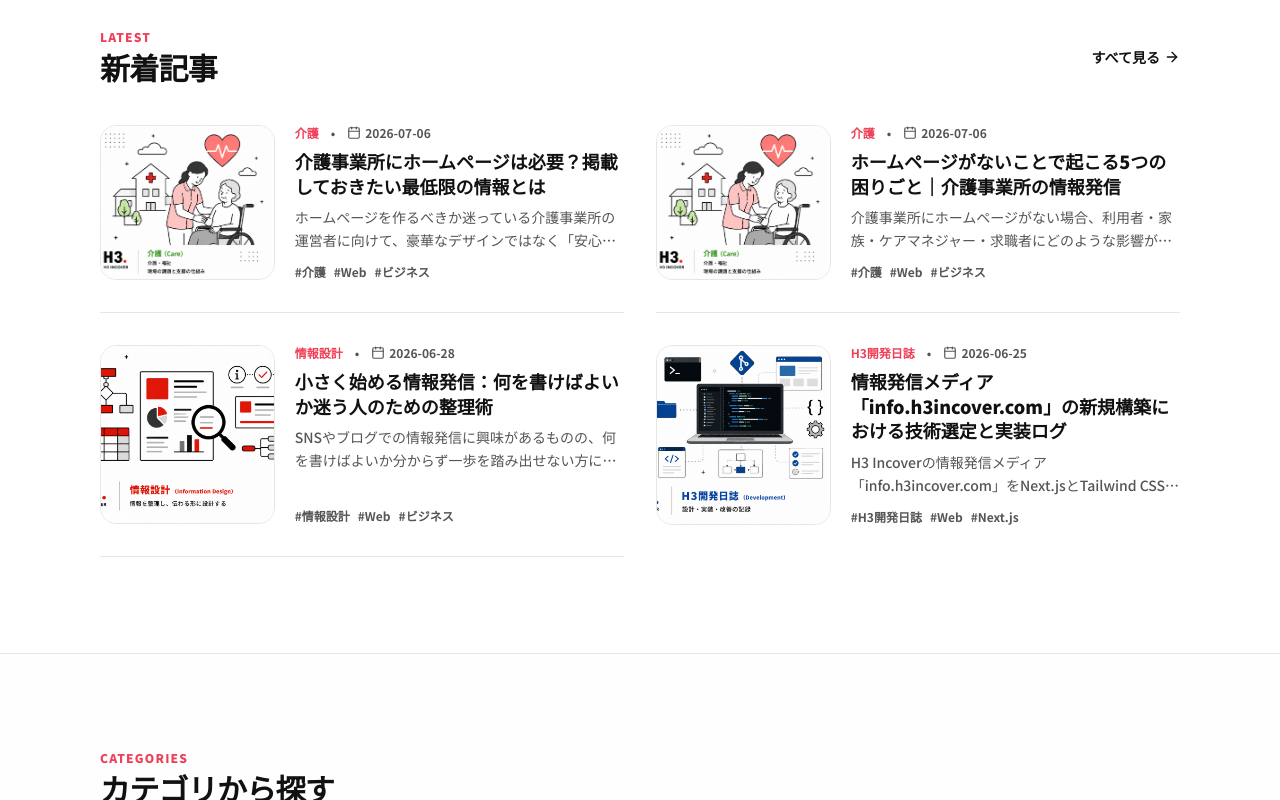
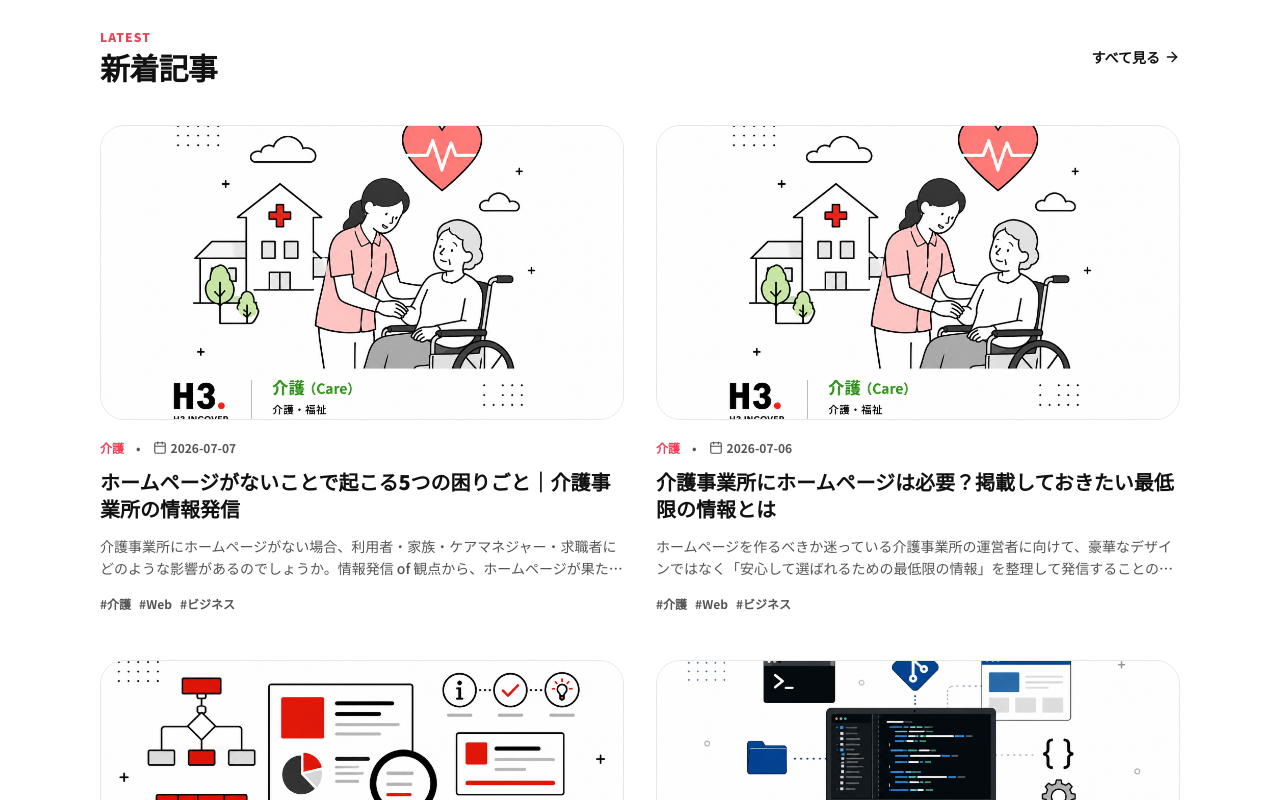
Before and after one commit to H3INCOVER/info.h3incover.com, a Next.js app: page / in a window 1280 px wide. Shown: the part 1520-2320 px from the top of the page. Built offline with nearby package versions, Linux system fonts and the light colour scheme.

Commit message:
fix: Improve latest posts layout and ordering

```diff
--- a/src/app/page.tsx
+++ b/src/app/page.tsx
@@ -128,16 +128,14 @@ export default function Home() {
             </Link>
           </div>
 
-          <div className="grid grid-cols-1 md:grid-cols-2 gap-8">
+          <div className="grid grid-cols-1 md:grid-cols-2 gap-x-8 gap-y-12">
             {latestPosts.map((post) => (
-              <article
-                key={post.slug}
-                className="group flex flex-col sm:flex-row gap-5 border-b border-brand-border pb-8 last:border-0"
-              >
+              <article key={post.slug} className="group flex flex-col justify-between">
+                <div>
                   {/* アイキャッチ画像 */}
                   <Link
                     href={`/posts/${post.slug}`}
-                  className="block relative w-full sm:w-1/3 aspect-video sm:aspect-square md:aspect-video rounded-2xl overflow-hidden border border-brand-border bg-brand-bg-soft flex-shrink-0"
+                    className="block relative w-full aspect-video rounded-3xl overflow-hidden mb-5 border border-brand-border bg-brand-bg-soft"
                   >
                     <ImageWithFallback
                       src={post.eyecatch}
@@ -147,9 +145,7 @@ export default function Home() {
                     />
                   </Link>
 
-                <div className="flex flex-col justify-between flex-grow">
-                  <div>
-                    <div className="flex items-center gap-3 text-xs font-bold text-brand-muted mb-2">
+                  <div className="flex items-center gap-3 text-xs font-bold text-brand-muted mb-3">
                     <span className="text-brand-red">{post.category}</span>
                     <span>•</span>
                     <span className="flex items-center gap-1">
@@ -157,15 +153,18 @@ export default function Home() {
                       {post.publishedAt}
                     </span>
                   </div>
+
                   <Link href={`/posts/${post.slug}`}>
-                      <h3 className="text-lg font-black text-brand-black leading-snug group-hover:text-brand-red transition-colors duration-200 mb-2">
+                    <h3 className="text-xl font-black text-brand-black leading-snug group-hover:text-brand-red transition-colors duration-200 mb-3">
                       {post.title}
                     </h3>
                   </Link>
-                    <p className="text-sm text-brand-muted font-medium line-clamp-2 leading-relaxed mb-3">
+
+                  <p className="text-sm text-brand-muted font-medium line-clamp-2 leading-relaxed mb-4">
                     {post.description}
                   </p>
                 </div>
+
                 <div className="flex flex-wrap gap-2">
                   {post.tags.map((tag) => (
                     <Link
@@ -176,7 +175,6 @@ export default function Home() {
                       #{tag}
                     </Link>
                   ))}
-                  </div>
                 </div>
               </article>
             ))}
--- a/src/content/posts/care-website-absence-problems.md
+++ b/src/content/posts/care-website-absence-problems.md
@@ -1,7 +1,7 @@
 ---
 title: "ホームページがないことで起こる5つの困りごと｜介護事業所の情報発信"
 description: "介護事業所にホームページがない場合、利用者・家族・ケアマネジャー・求職者にどのような影響があるのでしょうか。情報発信 of 観点から、ホームページが果たす役割を分かりやすく解説します。"
-publishedAt: "2026-07-06"
+publishedAt: "2026-07-07"
 category: "介護"
 tags: ["介護", "Web", "ビジネス"]
 author: "H3 Incover"
```
Lines whose indentation alone changed are shown as unchanged.
